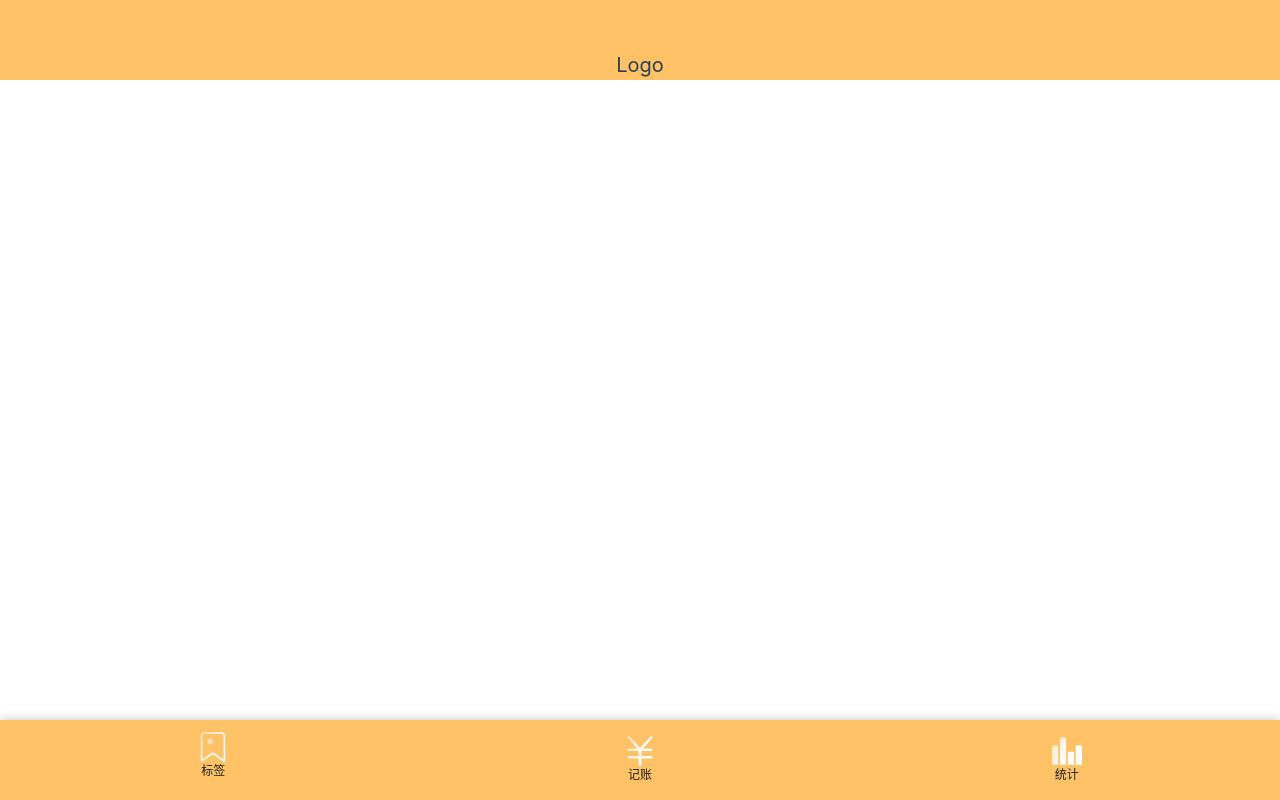
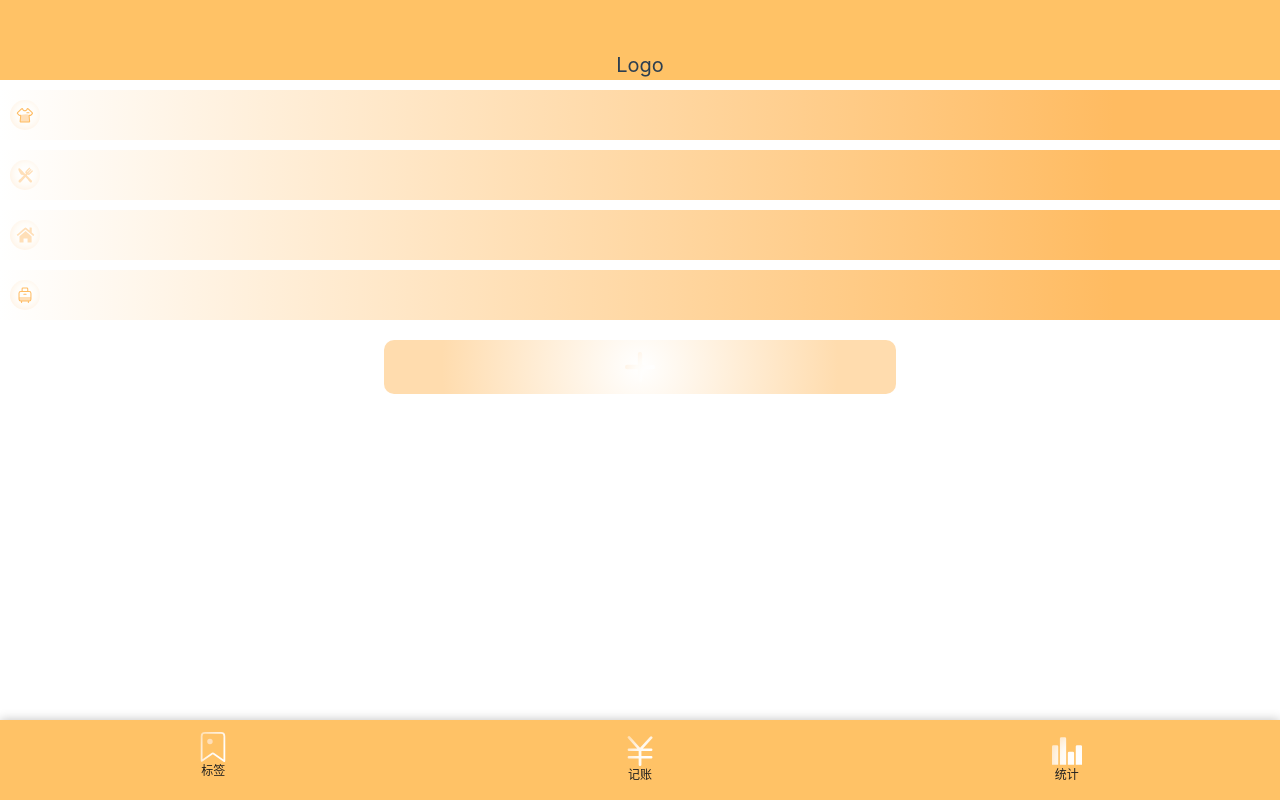
Before and after one commit to zhazhazhu/Bookkeeping, a Vue app: page /#/labels in a window 1280 px wide. Built offline with nearby package versions, Linux system fonts and the light colour scheme.

Commit message:
Types css完成

```diff
--- /dev/null
+++ b/src/Tags.ts
@@ -0,0 +1 @@
+export const tags = ["apparel", "foot", "house", "travel"];
--- a/src/components/Labels/Types.vue
+++ b/src/components/Labels/Types.vue
@@ -1,18 +1,50 @@
 <template>
-  <div >
-
+  <div class="types">
+    <ul>
+      <li v-for="(tag, i) in value" :key="i" class="tag-item">
+        <Icon :name="tag"></Icon>
+      </li>
+      <li class="new">
+        <Icon name="newIcon"></Icon>
+      </li>
+    </ul>
   </div>
 </template>
 
 <script lang='ts'>
-import Vue from 'vue'
-import { Component } from 'vue-property-decorator'
-@Component
-export default class Types extends Vue{
-
+import Vue from "vue";
+import { Component, Prop } from "vue-property-decorator";
+import Icon from "@/components/Icon.vue";
+@Component({
+  components: { Icon },
+})
+export default class Types extends Vue {
+  @Prop() value!: string[];
 }
 </script>
 
 <style lang="scss" scoped>
-
+.types {
+  > ul {
+    > .tag-item {
+      background: linear-gradient(90deg, rgba(255,255,255,1) 0%, rgba(255,187,97,1) 87%);
+      padding: 10px;
+      width: 100vw;
+      margin-top: 10px;
+      >.icon{
+        display: flex;
+        left: 0;
+      }
+    }
+    >.new{
+      padding: 12px;
+      width: 40vw;
+      background: radial-gradient(circle, rgba(255,255,255,1) 0%, rgba(255,220,174,1) 77%);
+      border-radius: 10px;
+      display: flex;
+      justify-content: space-around;
+      margin: 20px auto;
+    }
+  }
+}
 </style>
--- a/src/components/Layout.vue
+++ b/src/components/Layout.vue
@@ -1,6 +1,6 @@
 <template>
   <div class="nav-wrapper" :class=" classPrefix && `${classPrefix}-wrapper`">
-    <div class="content" :class=" classPrefix && `${classPrefix}-content`   ">
+    <div class="content" :class=" classPrefix && `${classPrefix}-content`  ">
       <slot />
     </div>
     <Nav />
@@ -10,10 +10,18 @@
 <script lang="ts">
 import Vue from "vue";
 import { Component, Prop } from "vue-property-decorator";
+import Labels from '@/views/Labels.vue'
 
-@Component
+@Component({
+  components:{Labels}
+})
 export default class Layout extends Vue{
   @Prop() classPrefix !: string
+  @Prop() value !: string[]
+  newValue:string[]|undefined
+  methods(){
+    this.newValue = this.value
+  }
 }
 </script>
 
--- a/src/components/Money/Tags.vue
+++ b/src/components/Money/Tags.vue
@@ -16,14 +16,11 @@
 <script lang="ts">
 import Vue from "vue";
 import { Component, Emit, Prop } from "vue-property-decorator";
+import { tags } from "@/Tags";
 
 @Component
 export default class Tags extends Vue {
-  @Prop({
-    required: true,
-    type: Array,
-  })
-  tags!: string[]; //表示这个数组里面是字符串
+  tags: string[] = tags; //表示这个数组里面是字符串
 
   @Prop()
   currTag!: string;
@@ -68,9 +65,8 @@ export default class Tags extends Vue {
         height: 100%;
         width: 100%;
       }
-      >.newIcon{
+      > .newIcon {
         border: 1px solid rgb(0, 255, 170);
-
       }
       > .icon.selected {
         width: 50px;
@@ -80,7 +76,7 @@ export default class Tags extends Vue {
       }
     }
   }
-  #newIcon{
+  #newIcon {
     width: 100%;
     height: 100%;
   }
--- a/src/main.ts
+++ b/src/main.ts
@@ -1,20 +1,20 @@
-import Vue from 'vue'
-import App from './App.vue'
-import './registerServiceWorker'
-import router from './router'
-import store from './store'
-import Nav from '@/components/Nav.vue'
-import Layout from '@/components/Layout.vue'
-import Icon from '@/components/Icon.vue'
+import Vue from "vue";
+import App from "./App.vue";
+import "./registerServiceWorker";
+import router from "./router";
+import store from "./store";
+import Nav from "@/components/Nav.vue";
+import Layout from "@/components/Layout.vue";
+import Icon from "@/components/Icon.vue";
 
-Vue.config.productionTip = false
+Vue.config.productionTip = false;
 
-Vue.component('Nav',Nav) //引入全局Nav组件
-Vue.component('Layout',Layout) //引入全局Layout组件
-Vue.component('Icon',Icon) //引入全局Icon
+Vue.component("Nav", Nav); //引入全局Nav组件
+Vue.component("Layout", Layout); //引入全局Layout组件
+Vue.component("Icon", Icon); //引入全局Icon
 
 new Vue({
   router,
   store,
-  render: h => h(App)
-}).$mount('#app')
+  render: (h) => h(App),
+}).$mount("#app");
--- a/src/views/Labels.vue
+++ b/src/views/Labels.vue
@@ -1,22 +1,24 @@
 <template>
   <Layout>
     <Head></Head>
+    <Types :value="tags"></Types>
   </Layout>
 </template>
 
 <script lang="ts">
 import Vue from "vue";
-import Head from '@/components/Labels/Head.vue'
-import { Component, Emit, Prop } from "vue-property-decorator";
+import Head from "@/components/Labels/Head.vue";
+import { Component} from "vue-property-decorator";
+import { tags } from "../Tags";
+import Types from '@/components/Labels/Types.vue'
 
 @Component({
-  components:{Head}
+  components: { Head,Types },
 })
-export default class Labels extends Vue{
-
+export default class Labels extends Vue {
+  tags = tags;
 }
 </script>
 
 <style scoped>
-
 </style>
--- a/src/views/Money.vue
+++ b/src/views/Money.vue
@@ -3,7 +3,6 @@
     <Numbers :value.sync="record.numbers" @done="handleDone"></Numbers>
     <Notes :value.sync="record.notes"></Notes>
     <Tags
-      :tags="tags"
       :currTag.sync="record.tag"
       @update:value="onUpdateTags"
     ></Tags>
@@ -17,9 +16,10 @@ import Types from "@/components/Money/Types.vue";
 import Tags from "@/components/Money/Tags.vue";
 import Notes from "@/components/Money/Notes.vue";
 import Numbers from "@/components/Money/Numbers.vue";
-import { Component, Emit, Watch } from "vue-property-decorator";
+import { Component, Watch } from "vue-property-decorator";
 import { RecordItem } from "@/types";
 import { model } from "@/model";
+import Layout from '@/components/Layout.vue'
 
 const version = window.localStorage.getItem("version") || "0";
 const recordList: RecordItem[] = model.fetch();
@@ -34,15 +34,15 @@ if (version === "0.0.1") {
 window.localStorage.setItem("version", "0.0.1");
 
 @Component({
-  components: { Types, Tags, Notes, Numbers },
+  components: { Types, Tags, Notes, Numbers, Layout },
 })
 export default class Money extends Vue {
-  tags = ["apparel", "foot", "house", "travel"];
+  // tags = ["apparel", "foot", "house", "travel"];
 
   // eslint-disable-next-line @typescript-eslint/explicit-module-boundary-types
-  @Emit("tags") send(tags: string[]) {
-    console.log(tags);
-  }
+  // @Emit("tags") send(tags: string[]) {
+  //   console.log(tags);
+  // }
 
   record: RecordItem = {
     tag: "",
```
Also changed, not shown: src/assets/icons/newIcon.svg (added).
